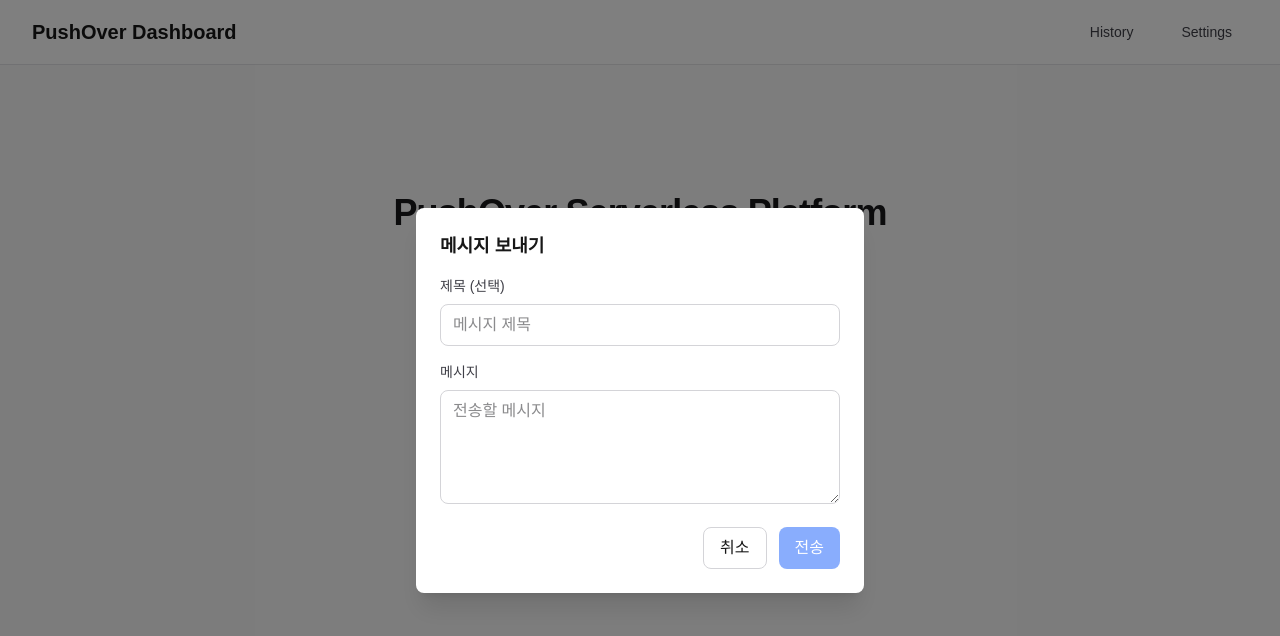
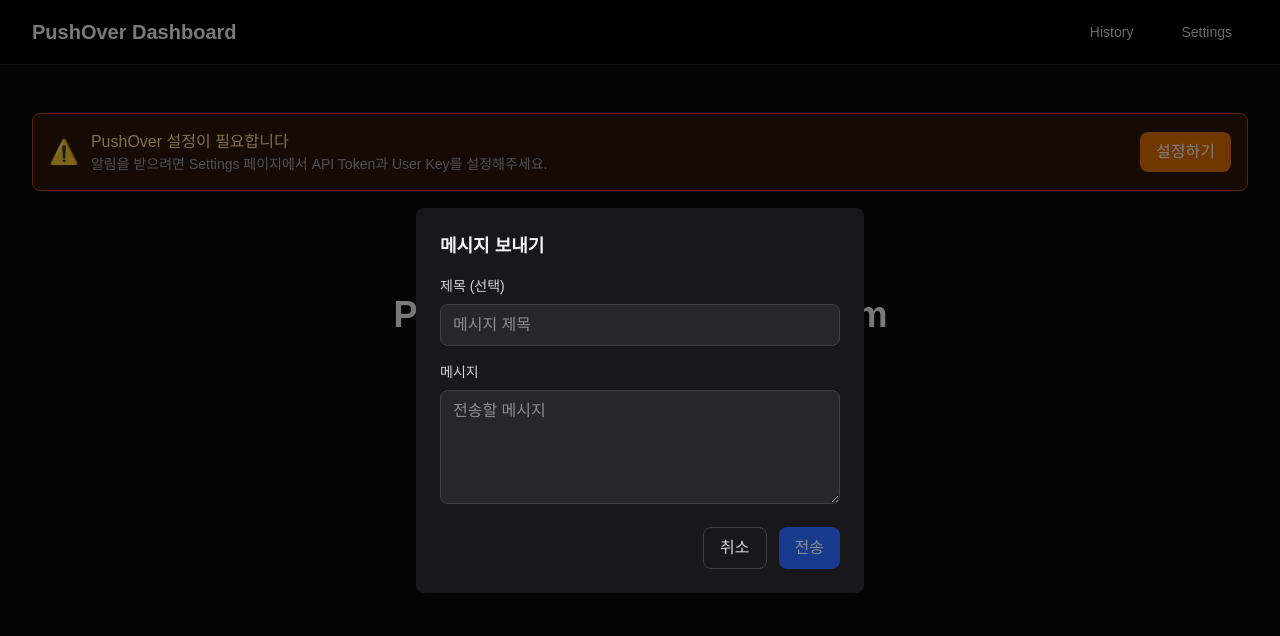
Before and after one commit to deuxksy/PushOver, a Next.js app in the folder dashboard/: page / in a window 1280 px wide. Both pictures are taken after a click on the button "메시지 보내기". Shown: the top 636 px of the page. Built offline with nearby package versions, Linux system fonts and the light colour scheme.

Commit message:
feat: add settings warning banner to homepage
- PushOver API credentials 미설정 시 경고 배너 표시
- Amber/warning 테마로 배너 디자인
- 로딩 상태 추가
- 다크 모드 색상 체계로 업데이트

```diff
--- a/dashboard/src/app/page.tsx
+++ b/dashboard/src/app/page.tsx
@@ -1,13 +1,24 @@
 'use client';
 
-import { useState } from 'react';
+import { useState, useEffect } from 'react';
 import Link from 'next/link';
+import { loadSettings } from '@/lib/settings';
 
 export default function Home() {
   const [showModal, setShowModal] = useState(false);
   const [message, setMessage] = useState('');
   const [title, setTitle] = useState('');
   const [sending, setSending] = useState(false);
+  const [showBanner, setShowBanner] = useState(false);
+  const [isLoading, setIsLoading] = useState(true);
+
+  useEffect(() => {
+    const settings = loadSettings();
+    if (!settings?.pushover?.apiToken || !settings?.pushover?.userKey) {
+      setShowBanner(true);
+    }
+    setIsLoading(false);
+  }, []);
 
   const handleSend = async () => {
     setSending(true);
@@ -25,22 +36,33 @@
     }
   };
 
+  if (isLoading) {
+    return (
+      <div className="min-h-screen bg-zinc-950 p-8">
+        <div className="animate-pulse space-y-4 max-w-7xl mx-auto">
+          <div className="h-16 bg-zinc-800 rounded" />
+          <div className="h-32 bg-zinc-800 rounded" />
+        </div>
+      </div>
+    );
+  }
+
   return (
-    <div className="min-h-screen bg-zinc-50 dark:bg-black">
-      <nav className="border-b border-zinc-200 dark:border-zinc-800 bg-white dark:bg-black">
+    <div className="min-h-screen bg-zinc-950">
+      <nav className="border-b border-zinc-800 bg-black">
         <div className="max-w-7xl mx-auto px-4 sm:px-6 lg:px-8">
           <div className="flex h-16 items-center justify-between">
-            <h1 className="text-xl font-bold">PushOver Dashboard</h1>
+            <h1 className="text-xl font-bold text-zinc-100">PushOver Dashboard</h1>
             <div className="flex gap-4">
               <Link
                 href="/history"
-                className="px-4 py-2 text-sm font-medium text-zinc-700 dark:text-zinc-300 hover:text-zinc-900 dark:hover:text-zinc-100"
+                className="px-4 py-2 text-sm font-medium text-zinc-300 hover:text-zinc-100"
               >
                 History
               </Link>
               <Link
                 href="/settings"
-                className="px-4 py-2 text-sm font-medium text-zinc-700 dark:text-zinc-300 hover:text-zinc-900 dark:hover:text-zinc-100"
+                className="px-4 py-2 text-sm font-medium text-zinc-300 hover:text-zinc-100"
               >
                 Settings
               </Link>
@@ -50,11 +72,26 @@
       </nav>
 
       <main className="max-w-7xl mx-auto px-4 sm:px-6 lg:px-8 py-12">
+        {showBanner && (
+          <div className="bg-amber-900/30 border border-amber-700 rounded-lg p-4 mb-6">
+            <div className="flex items-center gap-3">
+              <span className="text-2xl">⚠️</span>
+              <div className="flex-1">
+                <p className="font-medium text-amber-200">PushOver 설정이 필요합니다</p>
+                <p className="text-sm text-zinc-400">알림을 받으려면 Settings 페이지에서 API Token과 User Key를 설정해주세요.</p>
+              </div>
+              <Link href="/settings" className="px-4 py-2 bg-amber-600 text-white rounded-lg font-medium hover:bg-amber-700 transition-colors whitespace-nowrap">
+                설정하기
+              </Link>
+            </div>
+          </div>
+        )}
+
         <div className="text-center py-20">
-          <h2 className="text-3xl font-bold tracking-tight text-zinc-900 dark:text-zinc-100 sm:text-4xl mb-4">
+          <h2 className="text-3xl font-bold tracking-tight text-zinc-100 sm:text-4xl mb-4">
             PushOver Serverless Platform
           </h2>
-          <p className="text-lg text-zinc-600 dark:text-zinc-400 mb-8">
+          <p className="text-lg text-zinc-400 mb-8">
             메시지 전송, 웹훅 관리, 기록 조회
           </p>
           <button
@@ -68,11 +105,11 @@
 
       {showModal && (
         <div className="fixed inset-0 bg-black/50 flex items-center justify-center z-50">
-          <div className="bg-white dark:bg-zinc-900 rounded-lg shadow-xl max-w-md w-full mx-4 p-6">
-            <h3 className="text-lg font-semibold mb-4">메시지 보내기</h3>
+          <div className="bg-zinc-900 rounded-lg shadow-xl max-w-md w-full mx-4 p-6">
+            <h3 className="text-lg font-semibold mb-4 text-zinc-100">메시지 보내기</h3>
             <div className="space-y-4">
               <div>
-                <label className="block text-sm font-medium text-zinc-700 dark:text-zinc-300 mb-2">
+                <label className="block text-sm font-medium text-zinc-300 mb-2">
                   제목 (선택)
                 </label>
                 <input
@@ -80,11 +117,11 @@
                   value={title}
                   onChange={(e) => setTitle(e.target.value)}
                   placeholder="메시지 제목"
-                  className="w-full px-3 py-2 border border-zinc-300 dark:border-zinc-700 rounded-lg bg-white dark:bg-zinc-800 text-zinc-900 dark:text-zinc-100"
+                  className="w-full px-3 py-2 border border-zinc-700 rounded-lg bg-zinc-800 text-zinc-100"
                 />
               </div>
               <div>
-                <label className="block text-sm font-medium text-zinc-700 dark:text-zinc-300 mb-2">
+                <label className="block text-sm font-medium text-zinc-300 mb-2">
                   메시지
                 </label>
                 <textarea
@@ -93,7 +130,7 @@
                   placeholder="전송할 메시지"
                   rows={4}
                   required
-                  className="w-full px-3 py-2 border border-zinc-300 dark:border-zinc-700 rounded-lg bg-white dark:bg-zinc-800 text-zinc-900 dark:text-zinc-100"
+                  className="w-full px-3 py-2 border border-zinc-700 rounded-lg bg-zinc-800 text-zinc-100"
                 />
               </div>
               <div className="flex gap-3 justify-end">
@@ -103,7 +140,7 @@
                     setMessage('');
                     setTitle('');
                   }}
-                  className="px-4 py-2 border border-zinc-300 dark:border-zinc-700 rounded-lg font-medium hover:bg-zinc-50 dark:hover:bg-zinc-800 transition-colors"
+                  className="px-4 py-2 border border-zinc-700 rounded-lg font-medium hover:bg-zinc-800 transition-colors text-zinc-300"
                 >
                   취소
                 </button>
```
